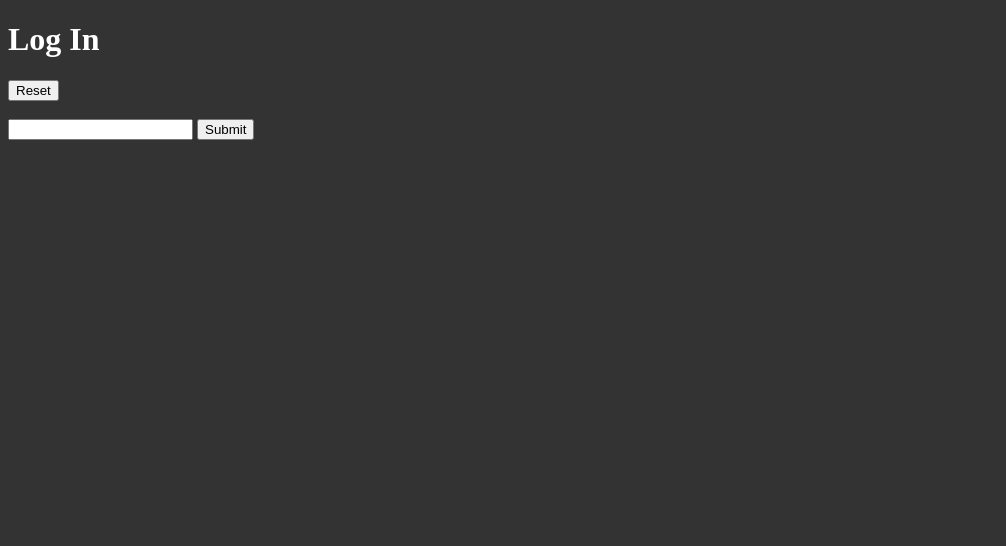
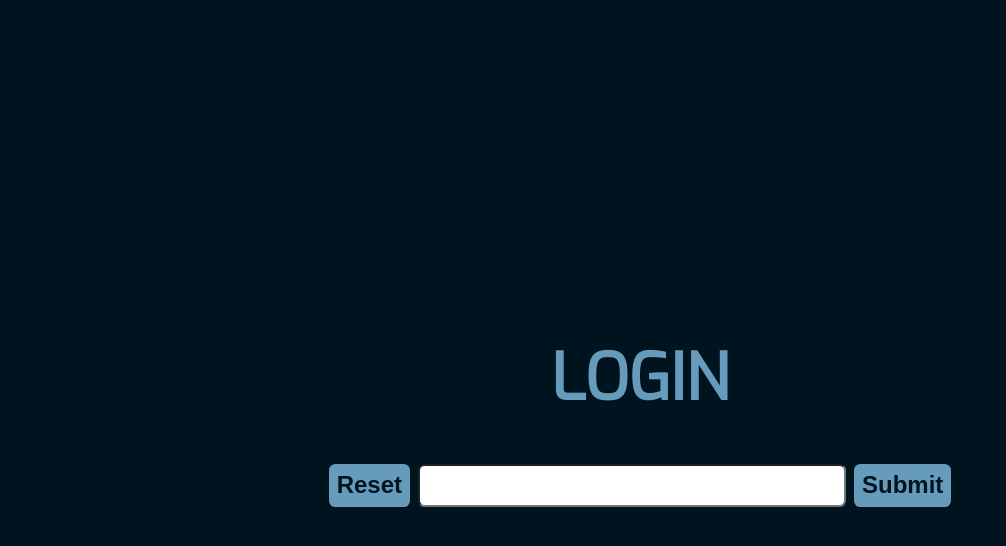
Before and after one commit to tommyneu/renewal_reward_paper, a website: page public/index.html in a window 1280 px wide. Shown: the whole page, without its empty margins (0-1006 px from the left). Drawn offline with Linux system fonts and the light colour scheme.

Commit message:
changed styles and layout, fixed reset button

```diff
--- a/public/index.html
+++ b/public/index.html
@@ -4,22 +4,77 @@
         <meta charset="UTF-8">
         <meta http-equiv="X-UA-Compatible" content="IE=edge">
         <meta name="viewport" content="width=device-width, initial-scale=1.0">
+        <link rel="preconnect" href="https://fonts.googleapis.com">
+        <link rel="preconnect" href="https://fonts.gstatic.com" crossorigin>
+        <link href="https://fonts.googleapis.com/css2?family=Exo&display=swap" rel="stylesheet">
         <title>Renewal Reward</title>
         <script src="/js/main.js" defer></script>
         <style>
+            :root{
+                --background: #FDF0D5;
+                --background-dark: #00141F;
+
+                --text-primary: #003049;
+                --text-secondary: #669BBC;
+            }
+            html{
+                height: 100%;
+            }
             body{
-                background-color: #333;
-                color: white;
+                display: flex;
+                flex-flow: column nowrap;
+                width: fit-content;
+                height: 100%;
+                background-color: var(--background-dark);
+                color: var(--text-secondary);
+                margin: auto;
+                align-content: space-around;
+                justify-content: space-around;
+                text-align: center;
+                font-size: 2rem;
+                font-family: 'Exo', sans-serif;
+            }
+            h1{
+                font-weight: bold;
+            }
+
+            form{
+                display: flex;
+                align-content: center;
+                justify-content: center;
+            }
+
+            input{
+                font-size: 2rem;
+                border-radius: 0.4rem;
+            }
+            button{
+                font-size: 1.5rem;
+                font-weight: bold;
+                color: var(--background-dark);
+                background-color: var(--text-secondary);
+                border: none;
+                border-radius: 0.4rem;
+                padding: 0.3rem 0.5rem;
+                margin: 0rem 0.5rem;
+            }
+            button:hover{
+                filter: brightness(0.8);
+            }
+            button:active{
+                filter: brightness(0.5);
             }
         </style>
     </head>
     <body>
-        <h1>Log In</h1>
-        <button id="resetButton">Reset</button><br><br>
-        <form method="POST" action="/submitForm" id="passwordForm">
-            <input type="text"   name="password"   id="password"  />
-            <input type="hidden" name="data"       id="data"      />
-            <button type="button" id="submitButton">Submit</button>
-        </form>
+        <div>
+            <h1>LOGIN</h1>
+            <form method="POST" action="/submitForm" id="passwordForm">
+                <button type="button" id="resetButton">Reset</button>
+                <input type="text"   name="password"   id="password"  />
+                <input type="hidden" name="data"       id="data"      />
+                <button type="button" id="submitButton">Submit</button>
+            </form>
+        </div>
     </body>
 </html>
--- a/public/js/main.js
+++ b/public/js/main.js
@@ -68,4 +68,5 @@ function submitForm(){
 document.getElementById("resetButton").addEventListener("click", (e) => {
     console.clear()
     keyTimings = []
+    document.getElementById("password").value = "";
 })
```
Also changed, not shown: public/setup.html (+55 -3 lines).
